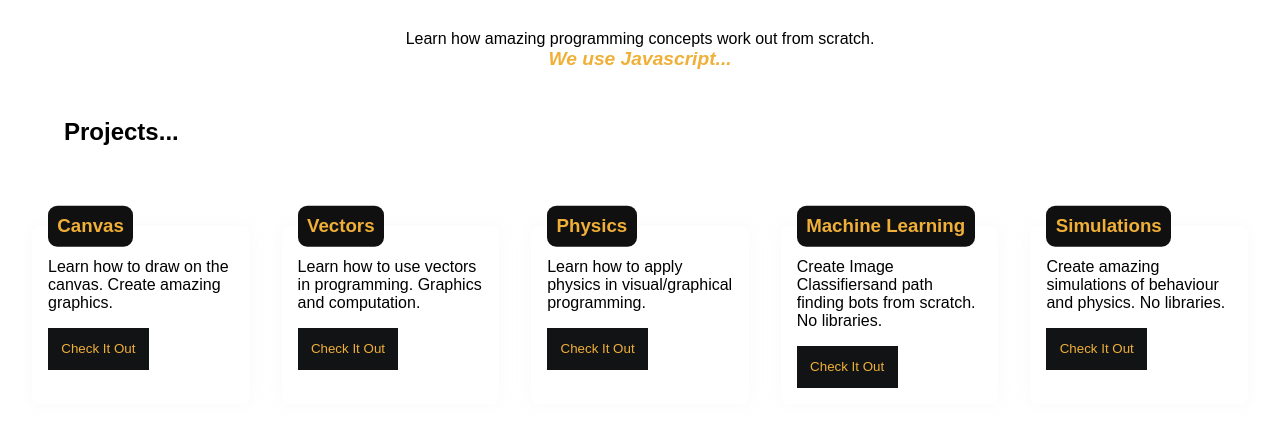
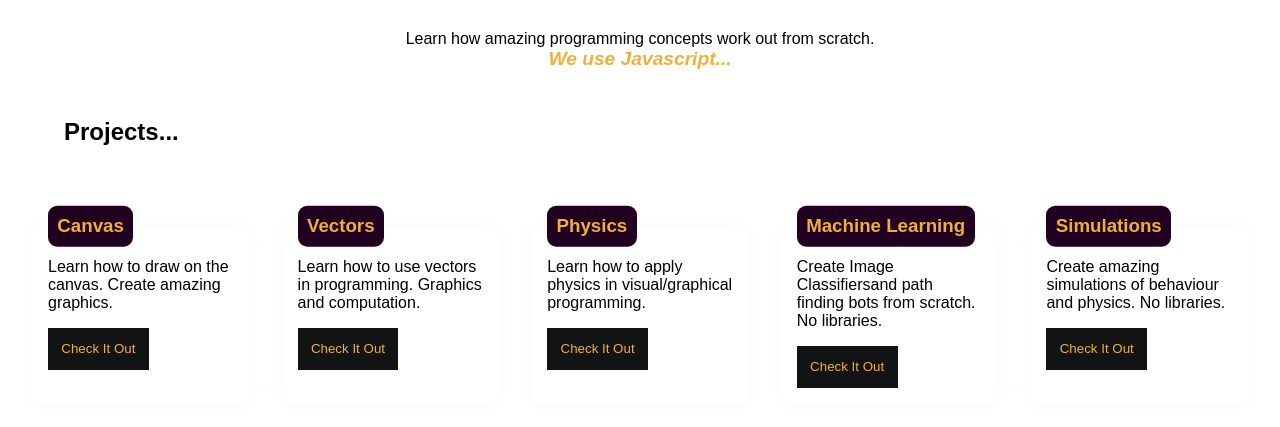
Before and after one commit to yashweblife/complex, a website built with Vite: page index.html in a window 1280 px wide. Shown: the part 121-548 px from the top of the page. Built offline with nearby package versions, Linux system fonts and the light colour scheme.

Commit message:
Update1 index.scss

```diff
--- a/src/styles/index.scss
+++ b/src/styles/index.scss
@@ -24,7 +24,7 @@ section.hero{
         position: relative;
         margin:1em 0;
         >h3{
-            background-color: #101010;
+            background-color: #200220;
             color:#f0b038;
             padding:0.5em;
             border-radius: 0.5em;
```
